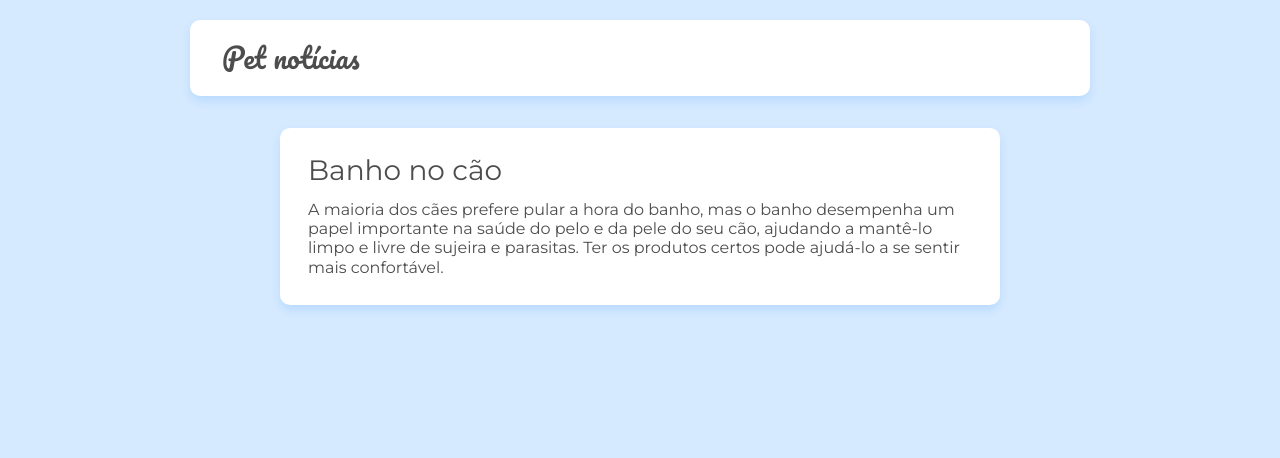
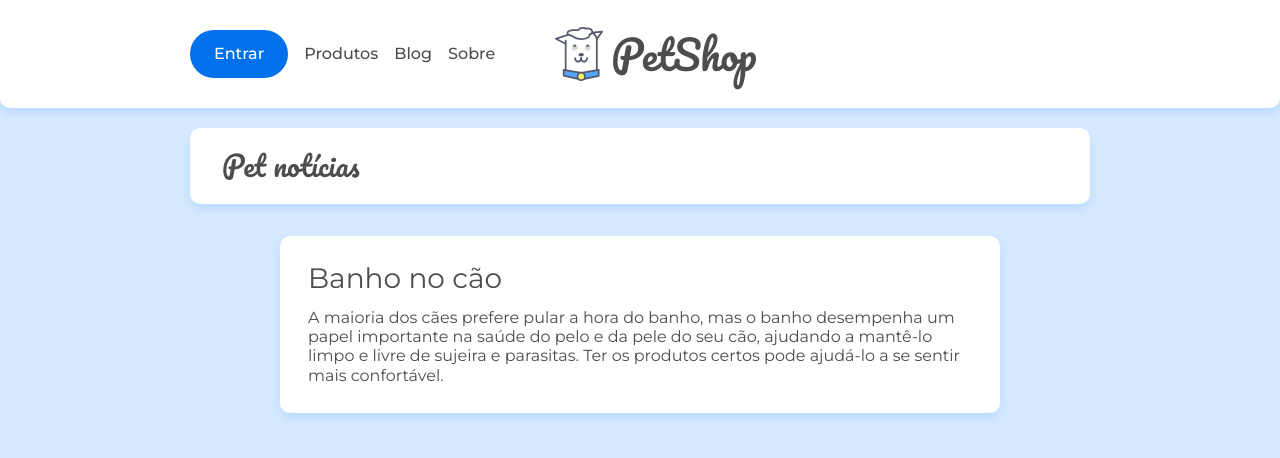
Before and after one commit to devcarolinealmeida/react-router, a React (Create React App) app: page / in a window 1280 px wide. Shown: the top 458 px of the page. Built offline with nearby package versions, Linux system fonts and the light colour scheme.

Commit message:
build: add Header and nav Link

```diff
--- a/src/App.jsx
+++ b/src/App.jsx
@@ -5,12 +5,14 @@ import { BrowserRouter as Router, Route, Routes } from 'react-router-dom';
 import Home from './pages/Home';
 import Sobre from './pages/Sobre';
 import Pagina404 from './pages/Page404';
+import Header from './components/Header';
 
 
 
 function App() {
   return (
     <Router>
+      <Header />
       <Routes>
         <Route exact path={'/'} element={<Home/>}/>
         <Route path={'/sobre'} element={<Sobre />}/>
--- /dev/null
+++ b/src/components/Header.jsx
@@ -0,0 +1,31 @@
+import React from 'react';
+import imageDoguito from '../assets/img/doguito.svg'
+import '../assets/css/componentes/cabecalho.css'
+import { Link } from 'react-router-dom';
+
+const Header = () => {
+    return (
+        <header className='cabecalho container'>
+            <div className='menu-hamburguer'>
+                <span className='menu-hamburguer_icone'></span>
+            </div>
+            <div className='cabecalho-container'>
+                <Link to='/' className='flex flex--centro'>
+                    <img className='cabecalho__logo' src={imageDoguito} alt="Logo Doguito" />
+                    <h1 className='cabecalho__titulo'>PetShop</h1>
+                </Link>
+            </div>
+            <nav className='menu-cabecalho'>
+                <ul className='menu-itens'>
+                    <li><Link to='#' className='menu-item menu-item--entrar'>Entrar</Link></li>
+                    <li><Link to='#' className='menu-item'>Produtos</Link></li>
+                    <li><Link href='/' className='menu-item'>Blog</Link></li>
+                    <li><Link to='/sobre' className='menu-item'>Sobre</Link></li>
+                </ul>
+            </nav>
+            <div className='menu-cabecalho-background'></div>
+        </header>
+     );
+}
+
+export default Header;
```
